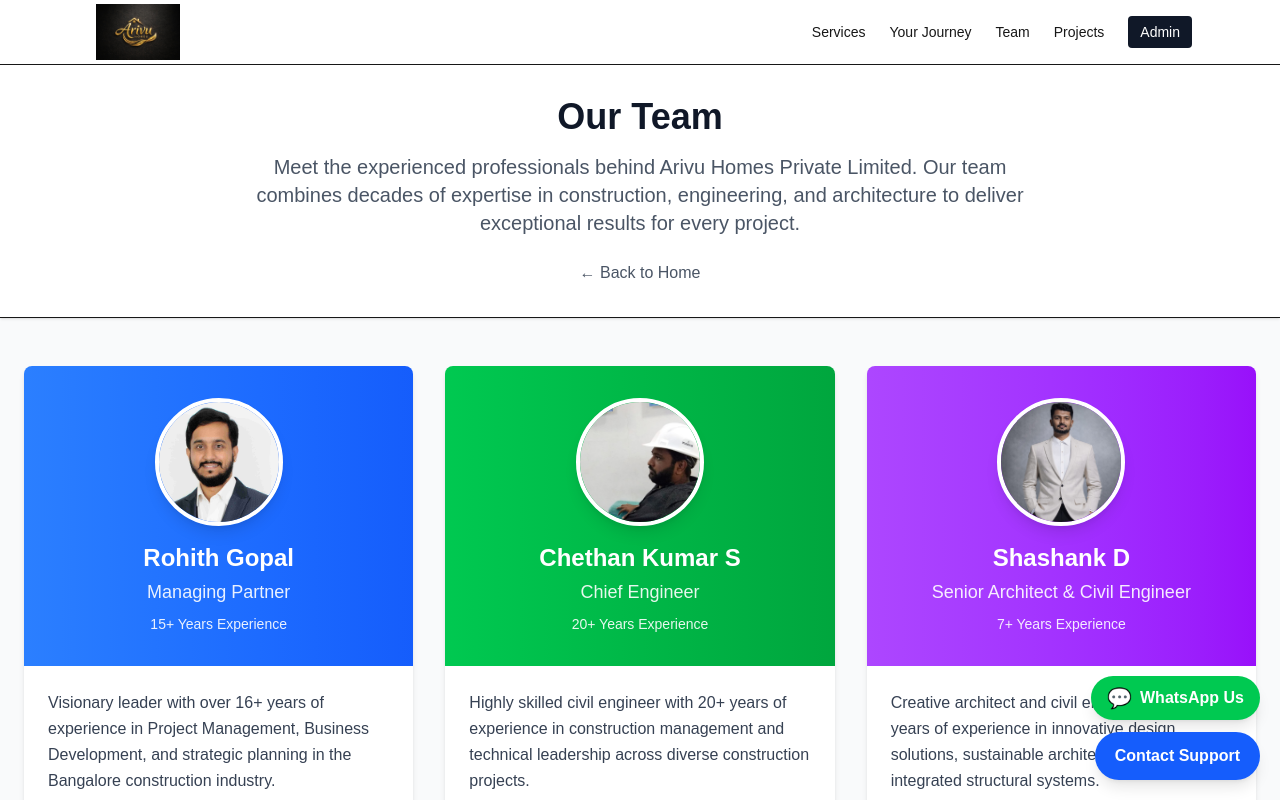
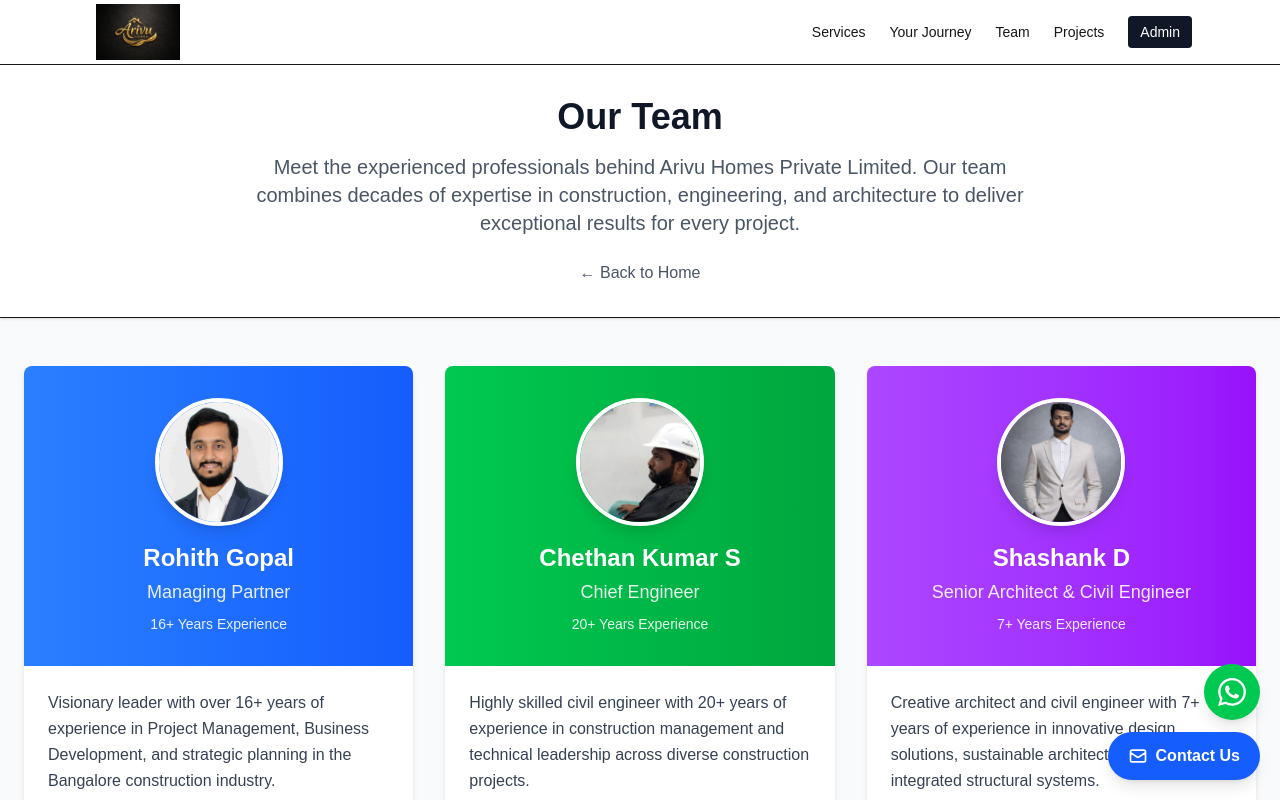
Before and after one commit to Rohithg86/arivu-homes, a Next.js app: page /team in a window 1280 px wide. Shown: the top 800 px of the page. Built offline with nearby package versions, Linux system fonts and the light colour scheme.

Commit message:
feat: update team experience, improve contact widget icons

```diff
--- a/src/app/team/page.tsx
+++ b/src/app/team/page.tsx
@@ -10,7 +10,7 @@ export default function TeamPage() {
       image: "/profile/rohith.jpg",
       slug: "rohith-gopal",
       color: "blue",
-      experience: "15+ Years",
+      experience: "16+ Years",
       specialties: ["Strategic Planning", "Business Development", "Project Management", "Client Relations"]
     },
     {
--- a/src/components/ContactWidget.tsx
+++ b/src/components/ContactWidget.tsx
@@ -105,10 +105,12 @@ export function ContactWidget() {
           href="https://wa.me/916361867464"
           target="_blank"
           rel="noopener noreferrer"
-          className="flex items-center gap-2 rounded-full bg-green-500 text-white shadow-lg px-4 py-2 font-semibold hover:bg-green-600 transition-all hover:scale-105"
+          className="flex items-center justify-center rounded-full bg-green-500 text-white shadow-lg w-14 h-14 hover:bg-green-600 transition-all hover:scale-105"
+          aria-label="WhatsApp Us"
         >
-          <span className="text-xl">💬</span>
-          <span className="hidden sm:inline">WhatsApp Us</span>
+          <svg className="w-7 h-7" fill="currentColor" viewBox="0 0 24 24">
+            <path d="M17.472 14.382c-.297-.149-1.758-.867-2.03-.967-.273-.099-.471-.148-.67.15-.197.297-.767.966-.94 1.164-.173.199-.347.223-.644.075-.297-.15-1.255-.463-2.39-1.475-.883-.788-1.48-1.761-1.653-2.059-.173-.297-.018-.458.13-.606.134-.133.298-.347.446-.52.149-.174.198-.298.298-.497.099-.198.05-.371-.025-.52-.075-.149-.669-1.612-.916-2.207-.242-.579-.487-.5-.669-.51-.173-.008-.371-.01-.57-.01-.198 0-.52.074-.792.372-.272.297-1.04 1.016-1.04 2.479 0 1.462 1.065 2.875 1.213 3.074.149.198 2.096 3.2 5.077 4.487.709.306 1.262.489 1.694.625.712.227 1.36.195 1.871.118.571-.085 1.758-.719 2.006-1.413.248-.694.248-1.289.173-1.413-.074-.124-.272-.198-.57-.347m-5.421 7.403h-.004a9.87 9.87 0 01-5.031-1.378l-.361-.214-3.741.982.998-3.648-.235-.374a9.86 9.86 0 01-1.51-5.26c.001-5.45 4.436-9.884 9.888-9.884 2.64 0 5.122 1.03 6.988 2.898a9.825 9.825 0 012.893 6.994c-.003 5.45-4.437 9.884-9.885 9.884m8.413-18.297A11.815 11.815 0 0012.05 0C5.495 0 .16 5.335.157 11.892c0 2.096.547 4.142 1.588 5.945L.057 24l6.305-1.654a11.882 11.882 0 005.683 1.448h.005c6.554 0 11.89-5.335 11.893-11.893a11.821 11.821 0 00-3.48-8.413Z" />
+          </svg>
         </a>
         <button
           type="button"
@@ -117,9 +119,12 @@ export function ContactWidget() {
             setError(null);
             setSuccess(null);
           }}
-          className="rounded-full bg-blue-600 text-white shadow-lg px-5 py-3 font-semibold hover:bg-blue-700 transition-all hover:scale-105"
+          className="flex items-center gap-2 rounded-full bg-blue-600 text-white shadow-lg px-5 py-3 font-semibold hover:bg-blue-700 transition-all hover:scale-105"
         >
-          Contact Support
+          <svg className="w-5 h-5" fill="none" stroke="currentColor" viewBox="0 0 24 24">
+            <path strokeLinecap="round" strokeLinejoin="round" strokeWidth={2} d="M3 8l7.89 5.26a2 2 0 002.22 0L21 8M5 19h14a2 2 0 002-2V7a2 2 0 00-2-2H5a2 2 0 00-2 2v10a2 2 0 002 2z" />
+          </svg>
+          <span>Contact Us</span>
         </button>
       </div>
 
```
